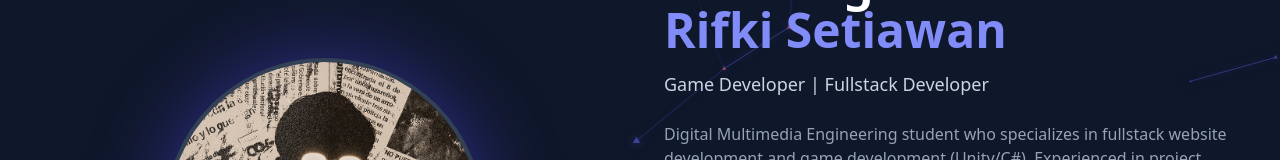
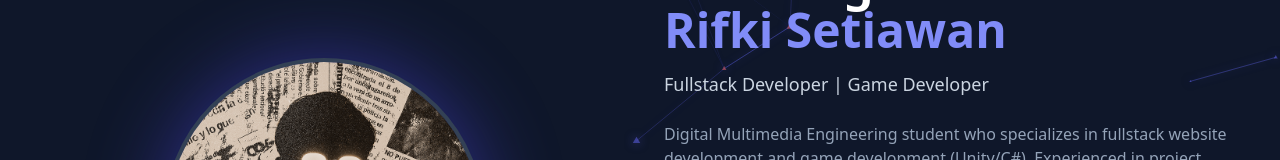
Before and after one commit to rifkisetiawan0101/My-Web-Portfolio, a React (Create React App) app in the folder frontend/: page / in a window 1280 px wide. Shown: the part 190-350 px from the top of the page. Built offline with nearby package versions, Linux system fonts and the light colour scheme.

Commit message:
Update data.js

```diff
--- a/frontend/src/data/data.js
+++ b/frontend/src/data/data.js
@@ -3,7 +3,7 @@ import { Gamepad2, Code, BrainCircuit, Award, Star } from 'lucide-react';
 
 export const personalInfo = {
     name: "Rifki Setiawan",
-    roles: ["Game Developer", "Fullstack Developer"],
+    roles: ["Fullstack Developer", "Game Developer"],
     bio: "Digital Multimedia Engineering student who specializes in fullstack website development and game development (Unity/C#). Experienced in project development cycle from idea to deployment, proven by successfully deploying 2 websites and becoming Top 10 Finalist in TSA Gamefest 2024 competition. Skilled in designing backend architecture, implementing gameplay mechanics, and collaborating within technical teams to efficiently achieve project goals.",
     email: "rifki.setiawan0101@gmail.com",
     cvLink: "https://drive.google.com/drive/folders/1nfHXCFGkdqJYGJe5yiUhc_whtMdLuIsx?usp=sharing",
```
